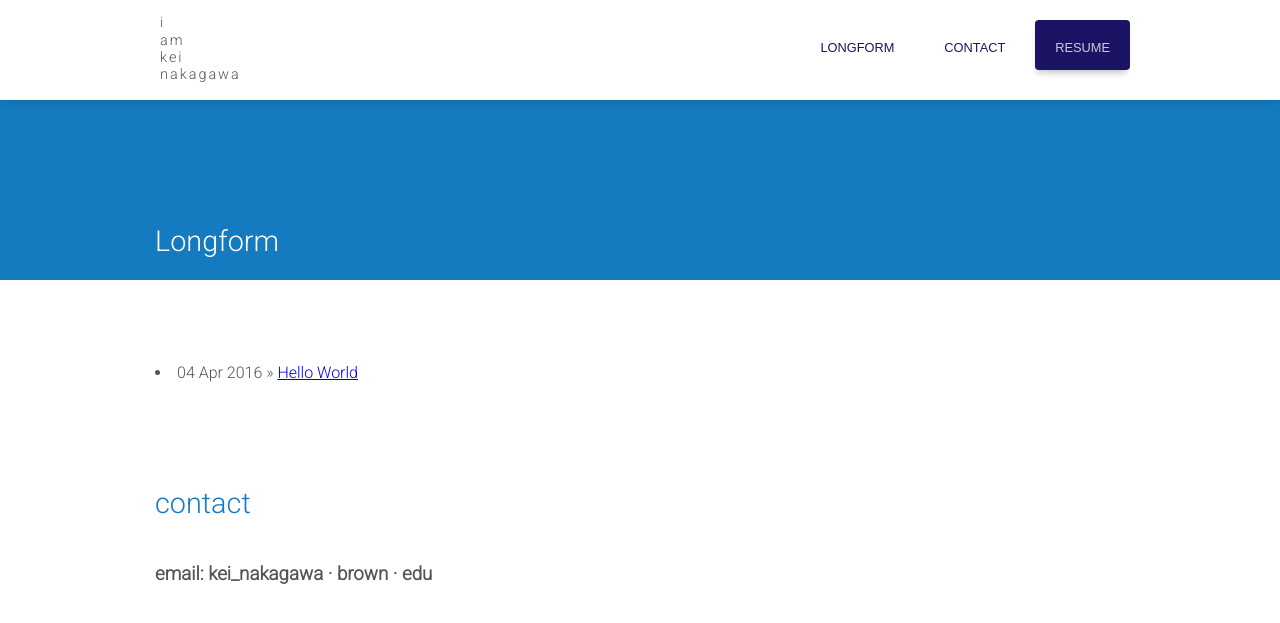
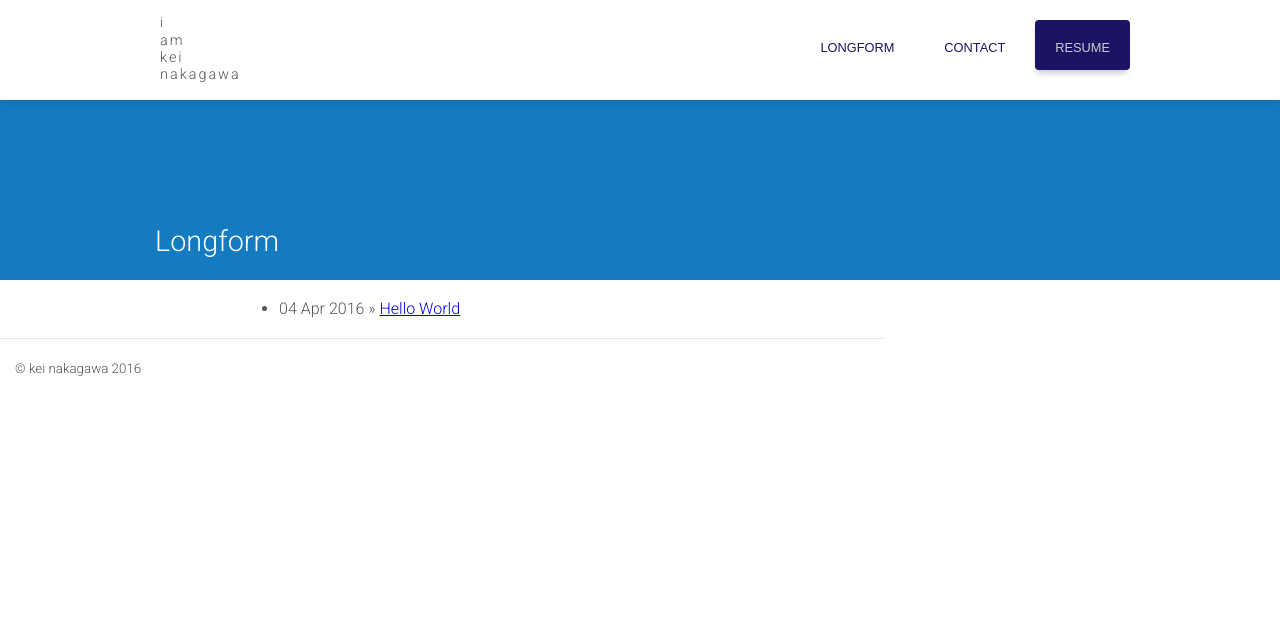
Before and after one commit to knakagawa/knakagawa.github.io, a Jekyll site: the page built from blog/index.html, in a window 1280 px wide. Shown: the top 623 px of the page. Built offline with Jekyll 4.4.1, drawn with Linux system fonts in a browser that asks for light colours.

Commit message:
update footer and post bodies

```diff
--- a/_includes/footer.html
+++ b/_includes/footer.html
@@ -1,12 +1,7 @@
-<div class="whitebox">
-  <div class="container">
-    <div class="middle-blurb">
-
-      <h1>contact</h1>
-      <h3>email: kei_nakagawa &middot; brown &middot; edu</h3>
-
-    <div style="clear:both"></div>
-
-    </div>
-  </div>
-</div>
+<div class="footer">
+	<div class="row">
+	<div class="footer-left-small">
+	<p><small>&copy; kei nakagawa 2016</small></p>
+	</div>
+	</div>
+</div> <!-- /footer -->
--- a/_layouts/post.html
+++ b/_layouts/post.html
@@ -14,7 +14,7 @@
 
   <div>
 
-  {% include header.html %}
+    {% include header.html %}
     <div class="padding">
     </div>
     <div class="top-box-skinny">
@@ -32,11 +32,9 @@
 
   <div class="whitebox">
     <div class="container">
-      <div class="middle-blurb">
 
-        {{ content }}
+      {{ content }}
 
-      </div>
       <div style="clear:both"></div>
     </div>
 
--- a/blog/index.html
+++ b/blog/index.html
@@ -3,7 +3,7 @@ layout: post
 title: Longform
 date: 2016-04-04
 ---
-
+  <ul>
 	  {% for post in site.posts %}
 	    <li><span>{{ post.date | date_to_string }}</span> » <a href="{{ post.url }}" title="{{ post.title }}">{{ post.title }}</a></li>
 	  {% endfor %}
--- a/css/main.css
+++ b/css/main.css
@@ -117,6 +117,17 @@ h2 {
   max-width: 510px;
   float: left;
 }
+
+.footer-left-small {
+  float: left;
+  width: 66.66666666666666%;
+  position: relative;
+  min-height: 1px;
+  padding-right: 15px;
+  padding-left: 15px;
+  border-top: 1px solid #e5e5e5;
+}
+
 @media only screen and (max-width: 870px) {
   .top-box {
     min-height: 320px;
@@ -174,7 +185,7 @@ h2 {
 
 }
 
-.footer {
+.other-online {
   width: 100%;
   background: #147bc1;
   height: 650px;
--- a/index.html
+++ b/index.html
@@ -67,12 +67,12 @@
   </div>
 
   </div>
-  <div class="footer">
+  <div class="other-online">
     <div class="container">
       <div class="footbox">
         <img class="mobile-hide" id="laptop" src="http://idlewords.com/images/amp/computer_x.png">
 
-        <h1>find me on the internet!</h1>
+        <h1>elsewhere on the internet</h1>
 
         <p>
           some things i do exist on there.
```
